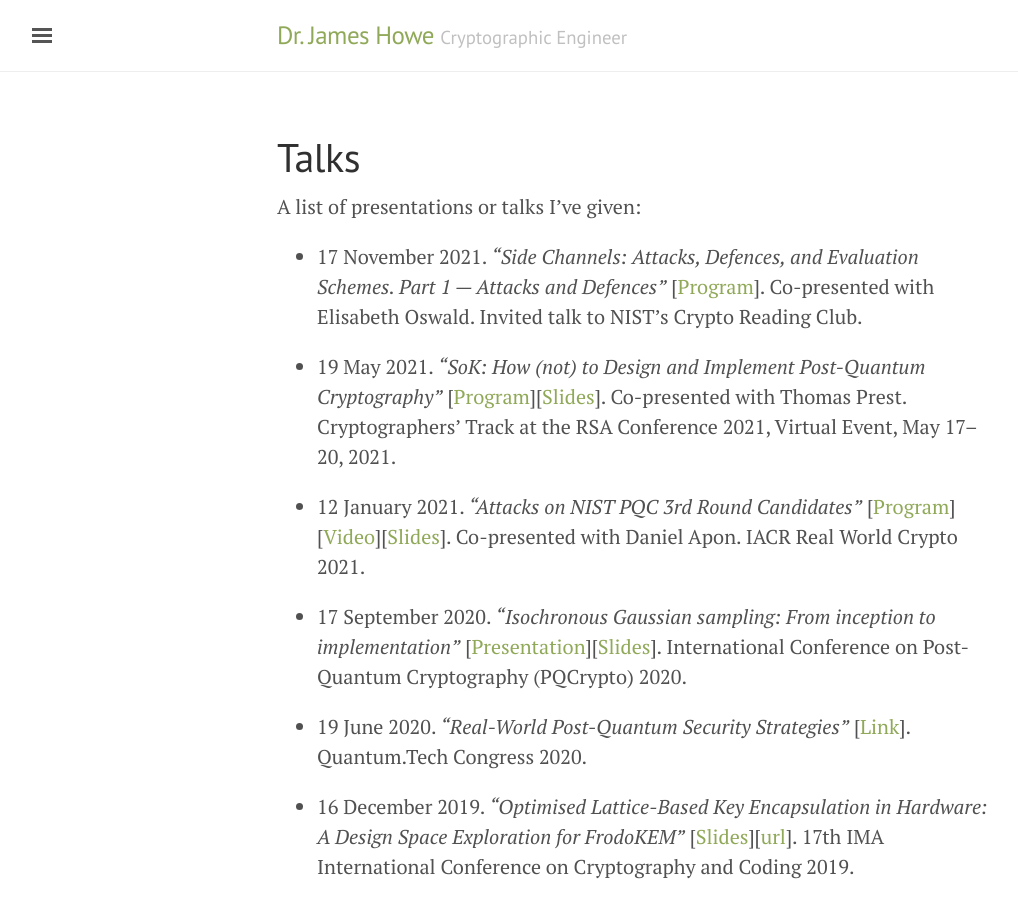
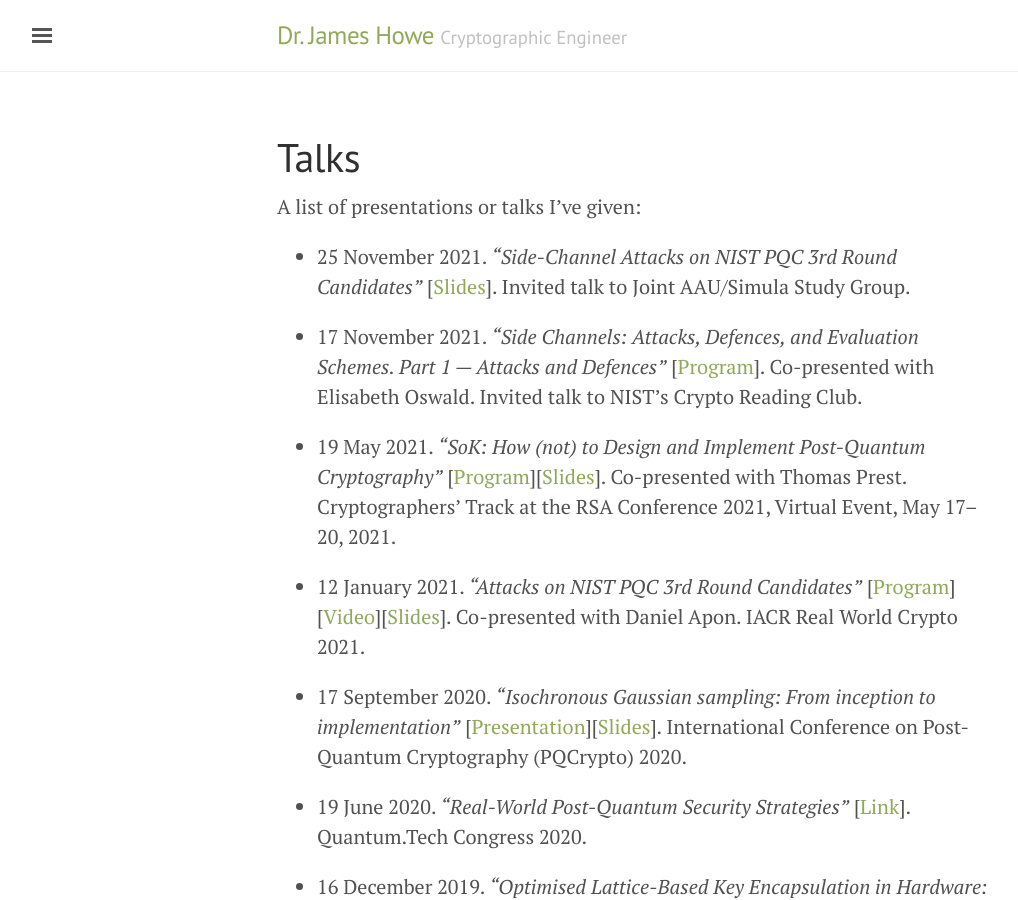
Before and after one commit to jameshoweee/jameshoweee.github.io, a Jekyll site: the page built from talks.md, in a window 1280 px wide and 900 px high. Shown: the whole window, without its empty margins (3-1021 px from the left). Built offline with Jekyll 4.4.1, drawn with Linux system fonts in a browser that asks for light colours.

Commit message:
Update talks.md

```diff
--- a/talks.md
+++ b/talks.md
@@ -5,6 +5,8 @@ permalink: /talks/
 ---
 
 A list of presentations or talks I've given:
+
+* 25 November 2021. *"Side-Channel Attacks on NIST PQC 3rd Round Candidates"* [[Slides](files/aausimula_pqcsca.pdf)]. Invited talk to Joint AAU/Simula Study Group.
 
 * 17 November 2021. *"Side Channels: Attacks, Defences, and Evaluation Schemes. Part 1 — Attacks and Defences"* [[Program](https://csrc.nist.gov/projects/crypto-reading-club)]. Co-presented with Elisabeth Oswald. Invited talk to NIST's Crypto Reading Club.
 
```
